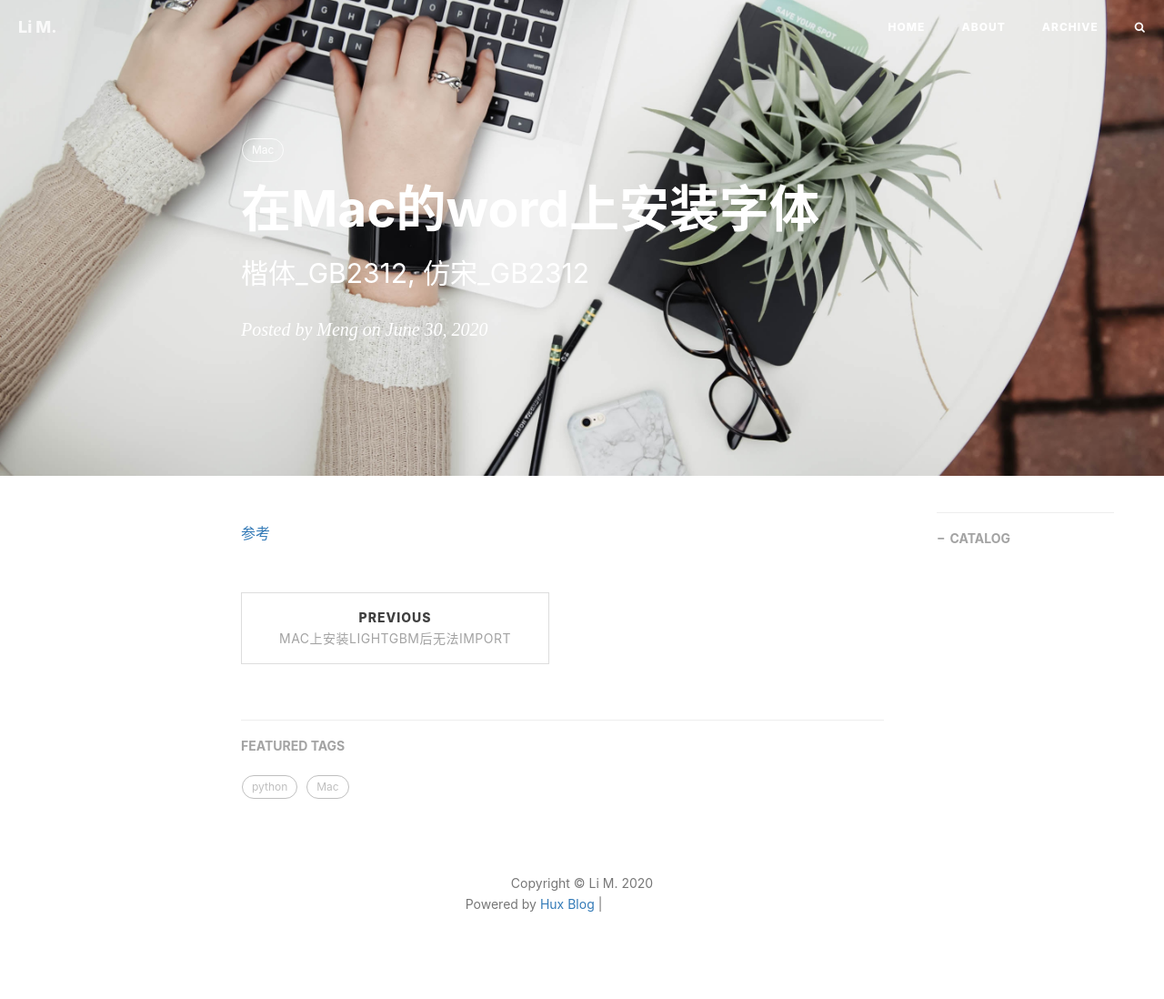
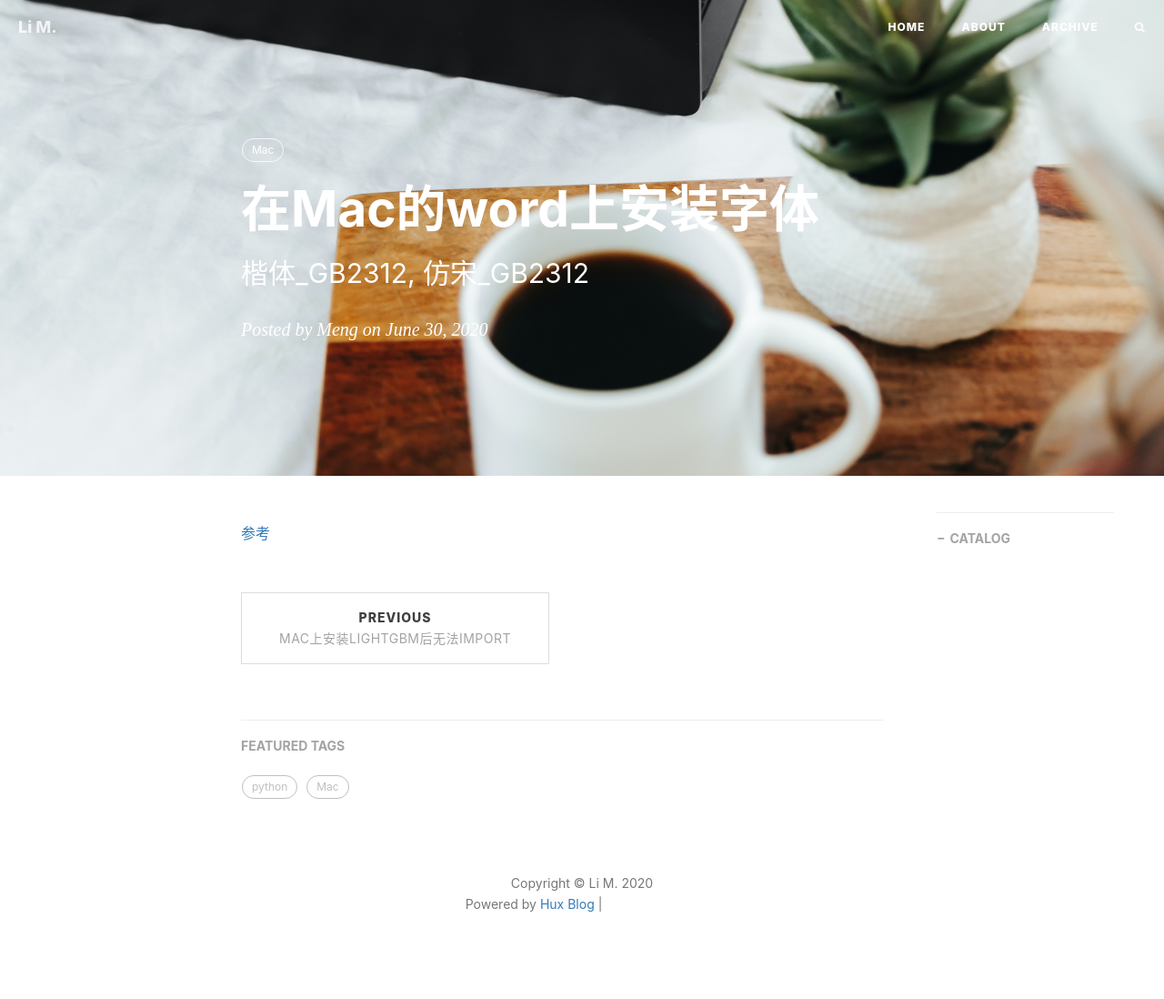
Before and after one commit to SelinaLi11/SelinaLi11.github.io, a Jekyll site: the page built from _posts/2020-06-30-Font.md, in a window 1280 px wide. Shown: the whole page at 91% size. Built offline with Jekyll 4.4.1, drawn with Linux system fonts in a browser that asks for light colours; nearby versions of some CDN libraries; comment, search, counter and statistics services are not loaded; grey boxes are pictures that could not be loaded.

Commit message:
update post

```diff
--- a/_posts/2020-06-30-Font.md
+++ b/_posts/2020-06-30-Font.md
@@ -4,7 +4,7 @@
 subtitle:   "楷体_GB2312, 仿宋_GB2312"
 date:       2020-06-30 14:00:00
 author:     "Meng"
-header-img:  "img/20200629-map-bg.jpg"
+header-img:  "img/20200630-Font.jpg"
 catalog: true
 tags:
     - Mac
```
Also changed, not shown: img/20200630-Font.jpg (added), 1 other file.
